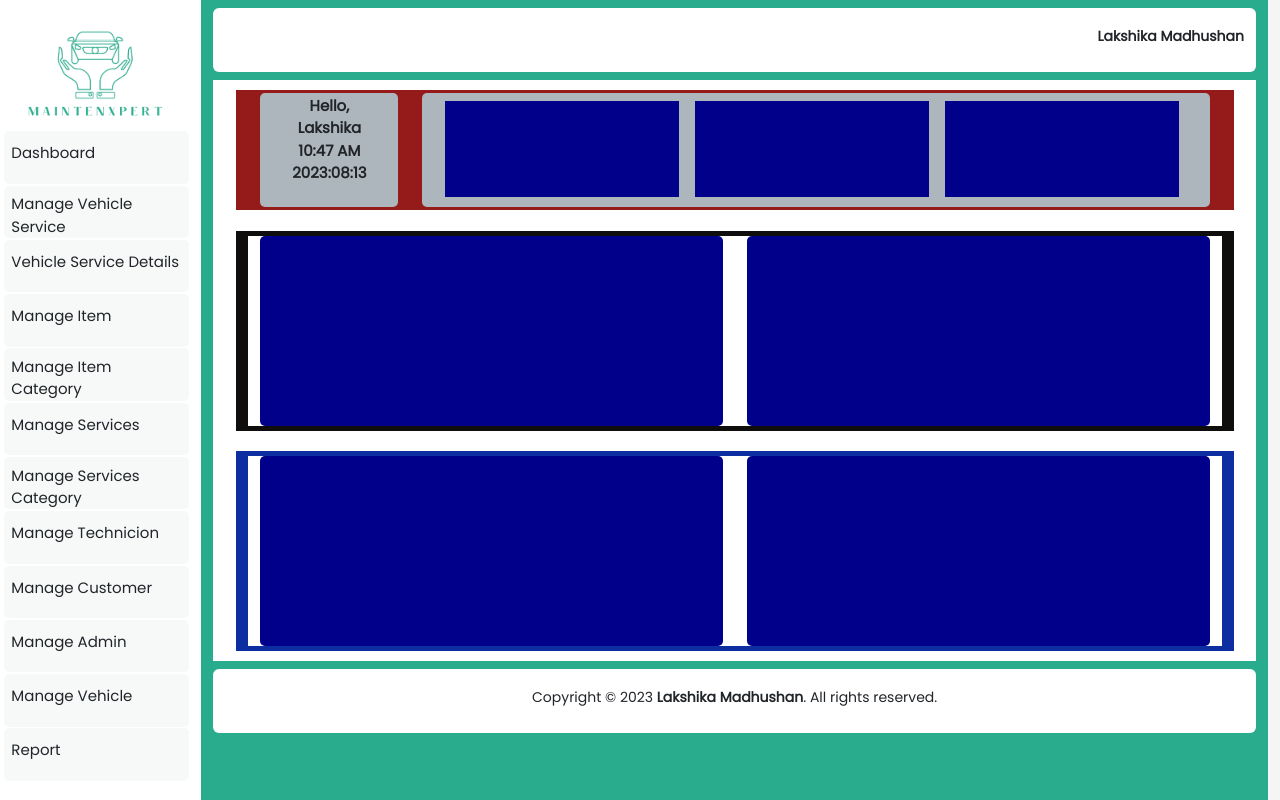
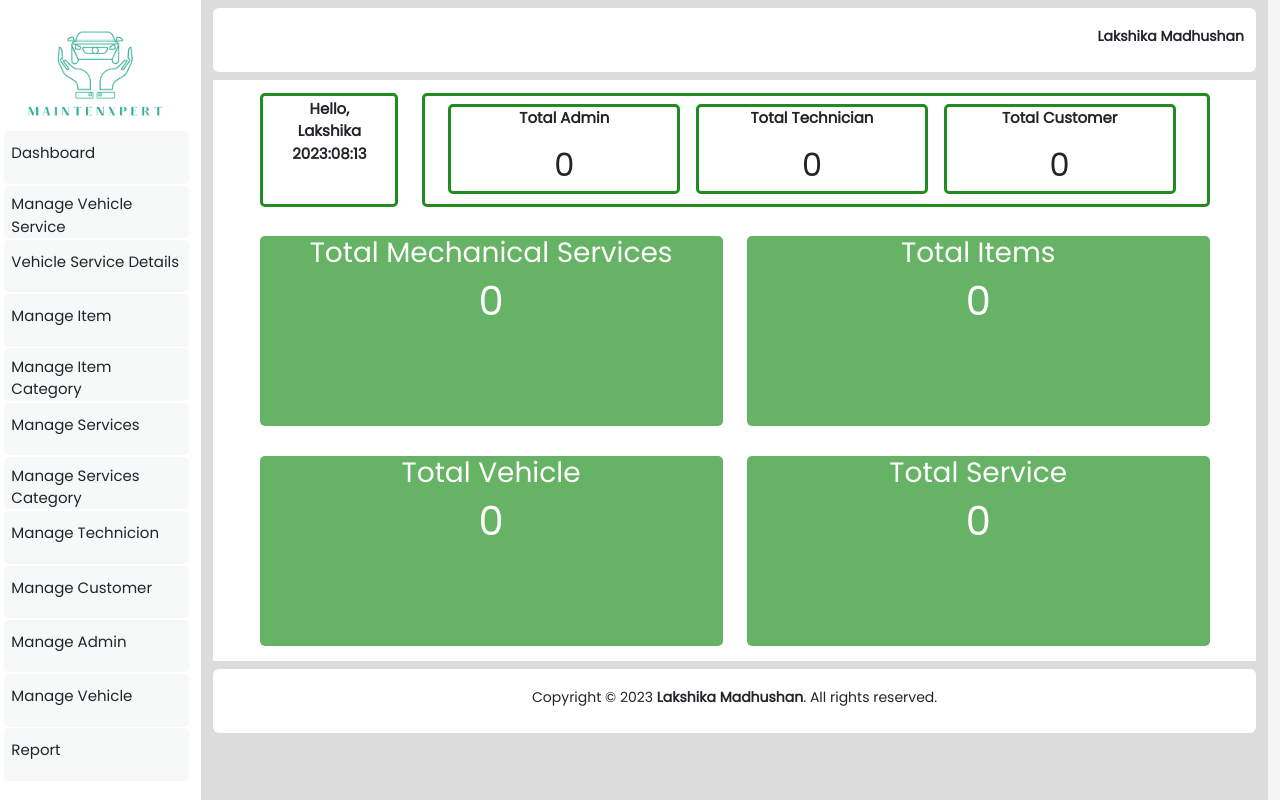
Before and after one commit to LakshikaMadhushan/vehicle-maintainance-app, a React (Create React App) app: page /dashboard in a window 1280 px wide. Built offline with nearby package versions, Linux system fonts and the light colour scheme.

Commit message:
update service

```diff
--- a/src/views/common/style.css
+++ b/src/views/common/style.css
@@ -1,5 +1,5 @@
 .layout {
-    background-color: #29AC8D;
+    background-color: gainsboro;
     height: 100vh;
     width: auto;
 }
@@ -23,8 +23,9 @@
 }
 
 .dashboard-welcome-container {
-    background-color: rgba(173, 181, 189, 1);
-    border-radius: 5px 5px 5px 5px;
+    background-color: rgb(255, 255, 255);
+    border: 3px solid forestgreen;
+    border-radius: 5px;
     height: 100%;
     padding-left: 1%;
     text-align: center;
--- a/src/views/dashboard/index.js
+++ b/src/views/dashboard/index.js
@@ -9,43 +9,51 @@ import logo from '../../assets/logo.png'
 const Dashboard = () =>{
     const navigate=useNavigate()
     return <div >
-        <Row style={{ alignItems: 'center',padding:0,margin:0, backgroundColor:"#f1f0e8" }}>
+        <Row style={{ alignItems: 'center',padding:0,margin:0, backgroundColor:"white" }}>
 
                 <Row style={{ alignItems: 'center',margin:0,width: '100%', backgroundColor:"#ffffff" }}>
-                    <Row style={{ alignItems: 'center',margin:'1%', height: '15vh',width: '98%', backgroundColor:"#951a1a" }}>
+                    <Row style={{ alignItems: 'center',margin:'1%', height: '15vh',width: '98%', backgroundColor:"white" }}>
                         <Col md={2} style={{height:"95%" ,margin:0}}>
                             <div className="dashboard-welcome-container" >
                                 <Label className="welcome-text">Hello,</Label> <br/>
                                 <Label className="welcome-text">Lakshika</Label> <br/>
-                                <Label className="welcome-text">10:47 AM</Label> <br/>
+                                {/*<Label className="welcome-text">10:47 AM</Label> <br/>*/}
                                 <Label className="welcome-text">2023:08:13</Label>
                             </div>
                         </Col>
 
                         <Col md={10}  style={{height:"95%" ,margin:0}} align="left" >
                             <div className="dashboard-welcome-container" style={{display:"flex"}} >
-                                <div className="dashBord-stats"></div>
-                                <div className="dashBord-stats"></div>
-                                <div className="dashBord-stats"></div>
+                                <div className="dashBord-stats"> <p>Total Admin</p>  <h2>0</h2></div>
+                                <div className="dashBord-stats"><p>Total Technician</p>  <h2>0</h2></div>
+                                <div className="dashBord-stats"><p>Total Customer</p> <h2>0</h2></div>
                             </div>
                         </Col>
 
                     </Row>
 
-                    <Row style={{ alignItems: 'center',margin:'1%', height: '25vh',width: '98%', backgroundColor:"#100d0d" }}>
+                    <Row style={{ alignItems: 'center',margin:'1%', height: '25vh',width: '98%', backgroundColor:"#ffffff" }}>
                         <Col md={6} style={{height:"95%" ,margin:0,backgroundColor:"white"}}>
-                        <div className="dashBoard-middle"></div>
+                        <div className="dashBoard-middle">
+                            <h3>Total Mechanical Services</h3>  <h1>0</h1>
+                        </div>
                             </Col>
                         <Col md={6} style={{height:"95%" ,margin:0,backgroundColor:"white"}}>
-                        <div className="dashBoard-middle"></div>
+                        <div className="dashBoard-middle">
+                            <h3>Total Items</h3>  <h1>0</h1>
+                        </div>
                             </Col>
                     </Row>
-                    <Row style={{ alignItems: 'center',margin:'1%', height: '25vh',width: '98%', backgroundColor:"#0c2ea0" }}>
+                    <Row style={{ alignItems: 'center',margin:'1%', height: '25vh',width: '98%', backgroundColor:"white" }}>
                         <Col md={6} style={{height:"95%" ,margin:0,backgroundColor:"white"}}>
-                            <div className="dashBoard-middle"></div>
+                            <div className="dashBoard-middle">
+                                <h3 >Total Vehicle</h3>  <h1>0</h1>
+                            </div>
                         </Col>
                         <Col md={6} style={{height:"95%" ,margin:0,backgroundColor:"white"}}>
-                            <div className="dashBoard-middle"></div>
+                            <div className="dashBoard-middle">
+                                <h3>Total Service</h3>  <h1>0</h1>
+                            </div>
                         </Col>
                     </Row>
                 </Row>
--- a/src/views/dashboard/style.css
+++ b/src/views/dashboard/style.css
@@ -4,16 +4,23 @@
 }
 
 .dashBord-stats {
-    background-color:darkblue;
+    background-color:white;
     height: 90%;
     width: 30%;
     margin-left: 2%;
+    border: 3px solid forestgreen;
+    border-radius: 5px;
 }
 .dashBoard-middle{
-    background-color:darkblue;
+    background-color: rgba(0, 128, 0, 0.6);
     height: 100%;
     width: 100%  ;
     margin-left: 2%;
     margin-left: 0;
     border-radius: 5px 5px 5px 5px;
+    /*border: 3px solid forestgreen;*/
+    border-radius: 5px;
+    text-align: center !important;
+    color: white;
+
 }
```
